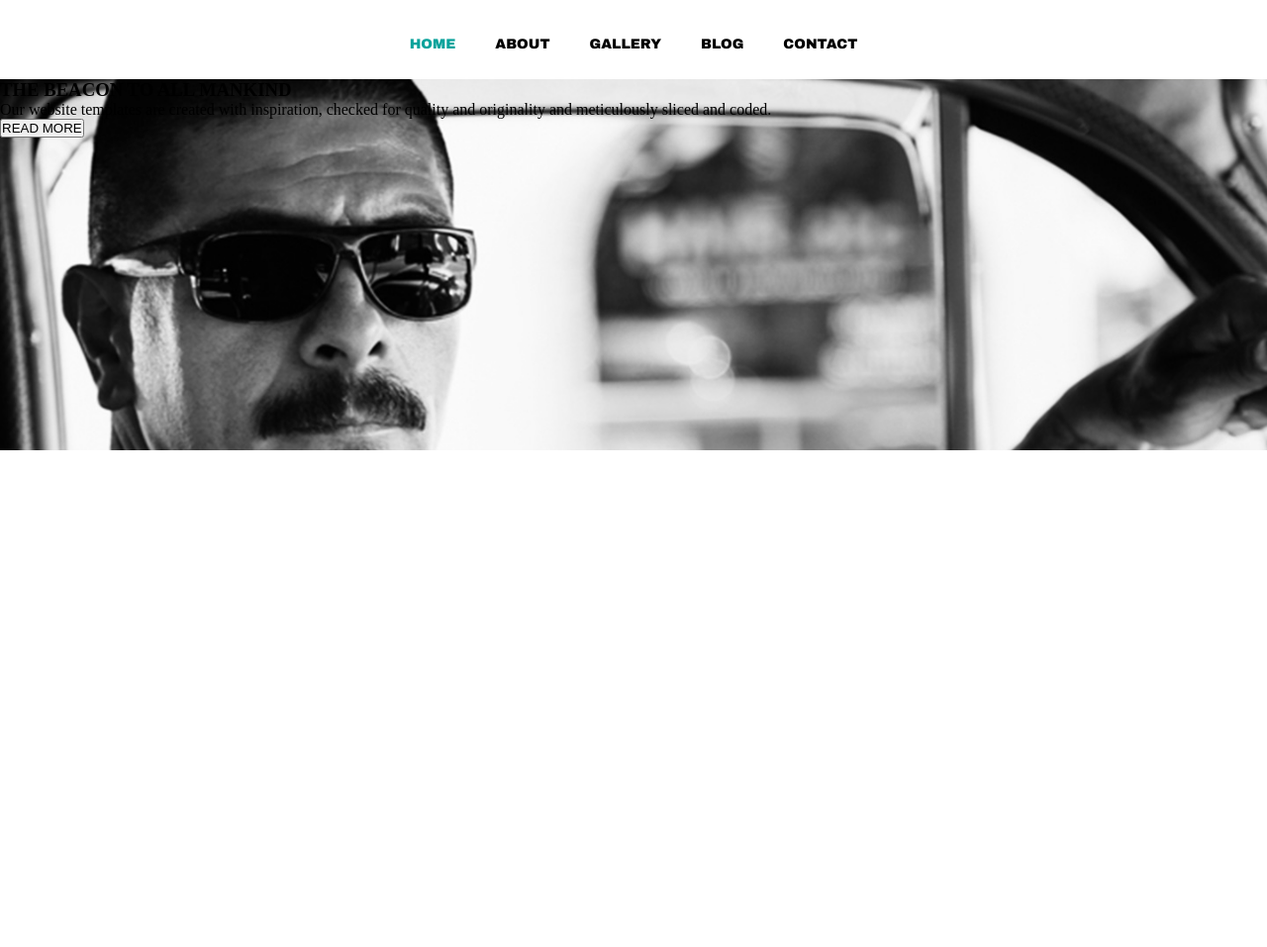
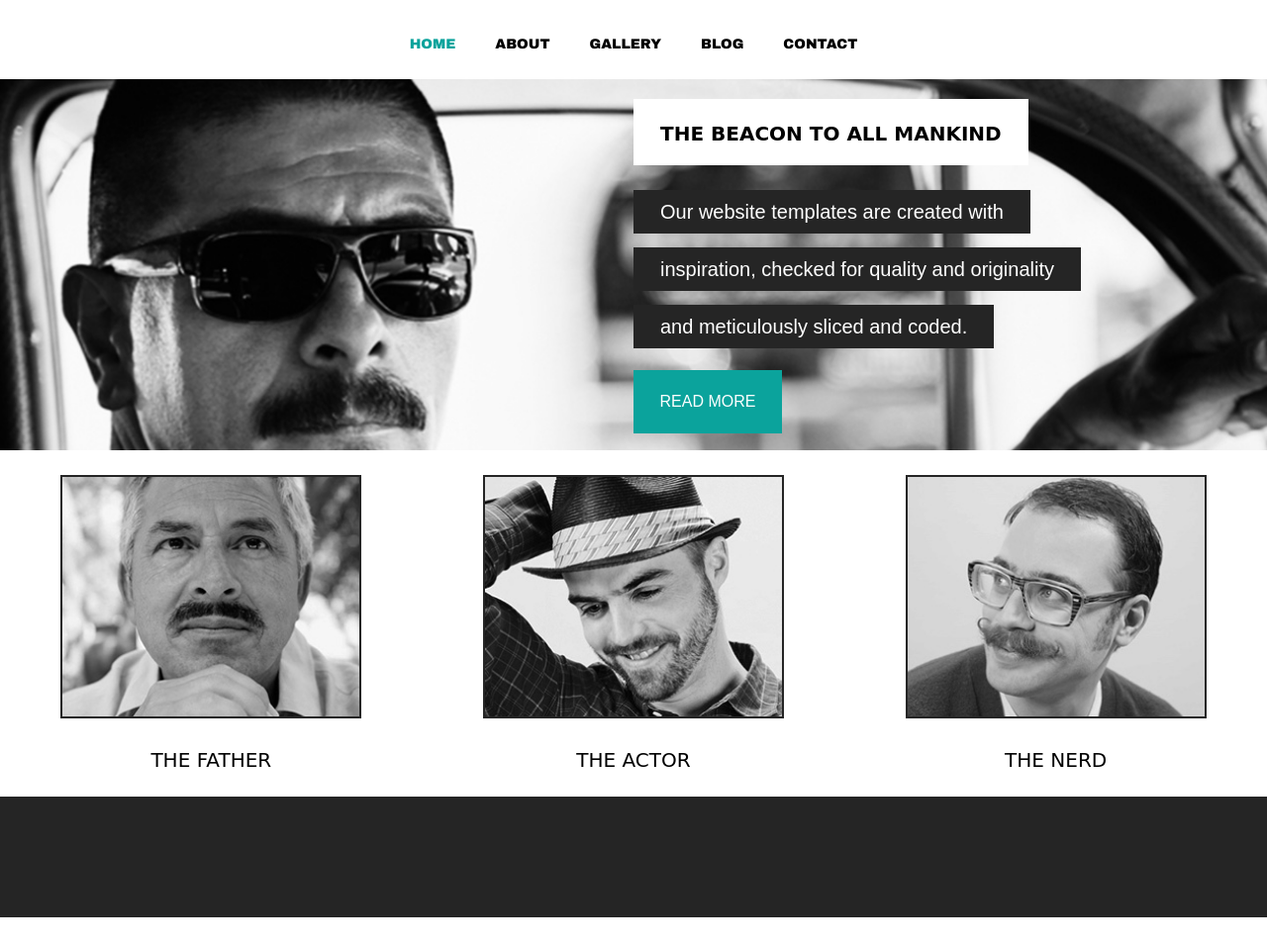
Before and after one commit to cheffuller/hairSalonWebsite, a plain HTML site: page index.html in a window 1280 px wide. Shown: the part 140-1097 px from the top of the page at 99% size. Before the commit the page ends 800 px from the top, so only its background shows below. Drawn offline with Linux system fonts and the light colour scheme; a web font is replaced by a local one.

Commit message:
adding sections to website

```diff
--- a/index.html
+++ b/index.html
@@ -9,7 +9,7 @@
   </head>
   <body>
     <header id="header">
-      <section id="header-section">
+      <section id="header-section" class="site-section">
         <a id="logo" href="index.html"> <img src="images/logo.jpg" /> </a>
       </section>
       <nav id="header-navigation">
@@ -32,12 +32,38 @@
         </ul>
       </nav>
     </header>
-    <section id="beacon-section">
-        <article>
-            <h1 id="beacon-h1">THE BEACON TO ALL MANKIND</h1>
-            <p>Our website templates are created with inspiration, checked for quality and originality and meticulously sliced and coded.</p>
-            <button>READ MORE</button>
-        </article>
+    <section id="beacon-section" class="site-section">
+      <article id="text-article" class="beacon-article">
+        <h1 id="beacon-h1">THE BEACON TO ALL MANKIND</h1>
+        <p class="beacon-p">Our website templates are created with</p>
+        <p class="beacon-p">inspiration, checked for quality and originality</p>
+        <p class="beacon-p">and meticulously sliced and coded.</p>
+        <br />
+        <button id="read-more">READ MORE</button>
+      </article>
     </section>
+    <section id="gallery-section" class="site-section">
+      <figure class="gallery-container">
+        <a href="gallery.html" class="gallery-link">
+          <img src="images/the-father.jpg" class="gallery-image" />
+          <figcaption>THE FATHER</figcaption>
+        </a>
+      </figure>
+      <figure class="gallery-container">
+        <a href="gallery.html" class="gallery-link">
+          <img src="images/the-actor.jpg" class="gallery-image" />
+          <figcaption>THE ACTOR</figcaption>
+        </a>
+      </figure>
+      <figure class="gallery-container">
+        <a href="gallery.html" class="gallery-link">
+          <img src="images/the-nerd.jpg" class="gallery-image" />
+          <figcaption>THE NERD</figcaption>
+        </a>
+      </figure>
+    </section>
+    <footer id="site-footer" class="site-section">
+
+    </footer>
   </body>
 </html>
--- a/style.css
+++ b/style.css
@@ -1,18 +1,28 @@
+@import url('https://fonts.googleapis.com/css2?family=Poller+One&display=swap');
+
 * {
   padding: 0px;
   margin: 0px;
   box-sizing: content-box;
 }
 
+body {
+  padding: 0px 0px 30px;
+}
+
+.site-section {
+  width: 100%;
+}
+
 #header {
-    width: 100%;
   height: 220px;
-    /* display: flex; */
   flex-wrap: wrap;
 }
 
+.site-section,
 #header-section,
-#header-navigation {
+#header-navigation,
+#nav-menu {
   display: flex;
 }
 
@@ -22,23 +32,23 @@
 
 #nav-menu {
   margin: 0 auto;
-    display: flex;
   justify-content: space-between;
   align-items: center;
   gap: 40px;
 }
 
-li.nav-item {
-    list-style: none;
-    font-family: 'Arial Black', 'Gadget', sans-serif;
+li.nav-item,
+a.nav-link {
+  font-family: "Arial Black", "Gadget", sans-serif;
   font-size: 14px;
   font-weight: bolder;
 }
 
+li.nav-item {
+  list-style: none;
+}
+
 a.nav-link {
-    font-family: 'Arial Black', 'Gadget', sans-serif;
-    font-size: 14px;
-    font-weight: bolder;
   text-decoration: none;
   color: black;
 }
@@ -53,5 +63,83 @@ li.nav-item {
   height: 375px;
   background-size: cover;
   background-repeat: no-repeat;
-    width: 100%;
 }
+
+.beacon-article {
+  width: 450px;
+  height: 270px;
+  margin-left: 50%;
+  font-family: Arial, Helvetica, sans-serif;
+
+}
+
+.beacon-article,
+#beacon-h1 {
+font-size: 20px;
+}
+
+#beacon-h1,
+.beacon-p {
+  white-space: nowrap;
+  display: inline-block;
+}
+
+#beacon-h1 {
+  background-color: white;
+  padding: 23px 27px 20px;
+  margin: 20px 0 18px;
+  font-family: 'Poller One', cursive;
+}
+
+.beacon-p {
+  background-color: #252525;
+  color: white;
+  margin: 7px auto;
+  padding: 12px 27px;
+  line-height: 1;
+}
+
+#read-more {
+  background-color: #0ba39c;
+  color: white;
+  border: none;
+  width: 150px;
+  height: 64px;
+  margin: 15px 0 0;
+  font-size: 16px;
+}
+
+#gallery-section {
+  padding: 20px 0;
+
+}
+
+.gallery-container {
+  padding: 5px;
+  margin: 0 auto;
+  justify-content: space-around;
+  align-items: center;
+}
+
+.gallery-image {
+  width: 300px;
+  height: 242px;
+  border: 2px solid #252525;
+}
+
+figcaption {
+  padding: 25px 0 0;
+}
+
+.gallery-link {
+  text-decoration: none;
+  text-align: center;
+  font-family: 'Poller One', cursive;
+  font-size: 20px;
+  color: black;
+}
+
+#site-footer {
+  background-color: #252525;
+  height: 122px;
+}
```
Also changed, not shown: images/mustache7.jpg (added), images/prim-and-proper.jpg (added), images/the-actor.jpg (added), images/the-father.jpg (added), images/the-nerd.jpg (added), 1 other file. Lines whose indentation alone changed are shown as unchanged.
